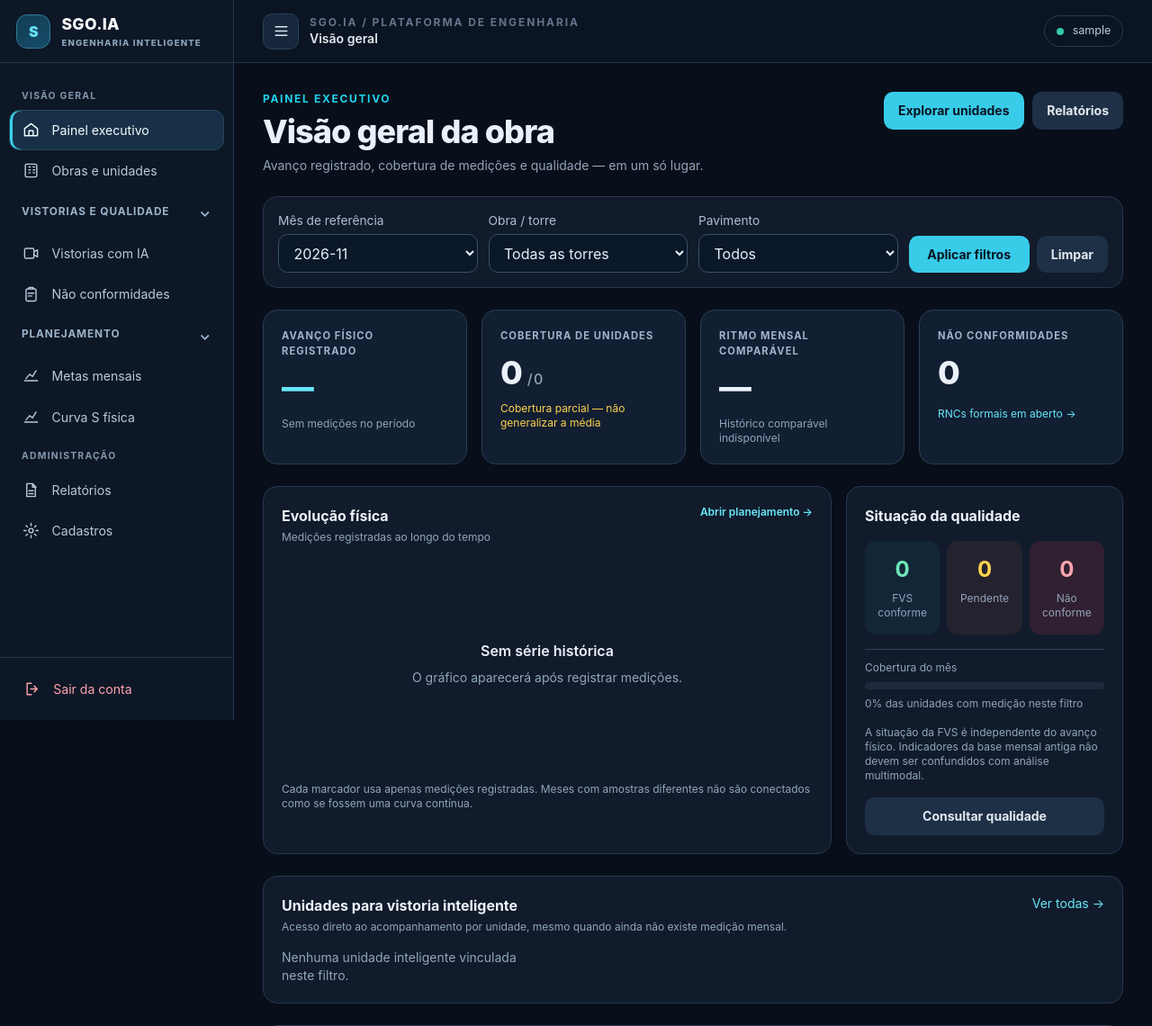
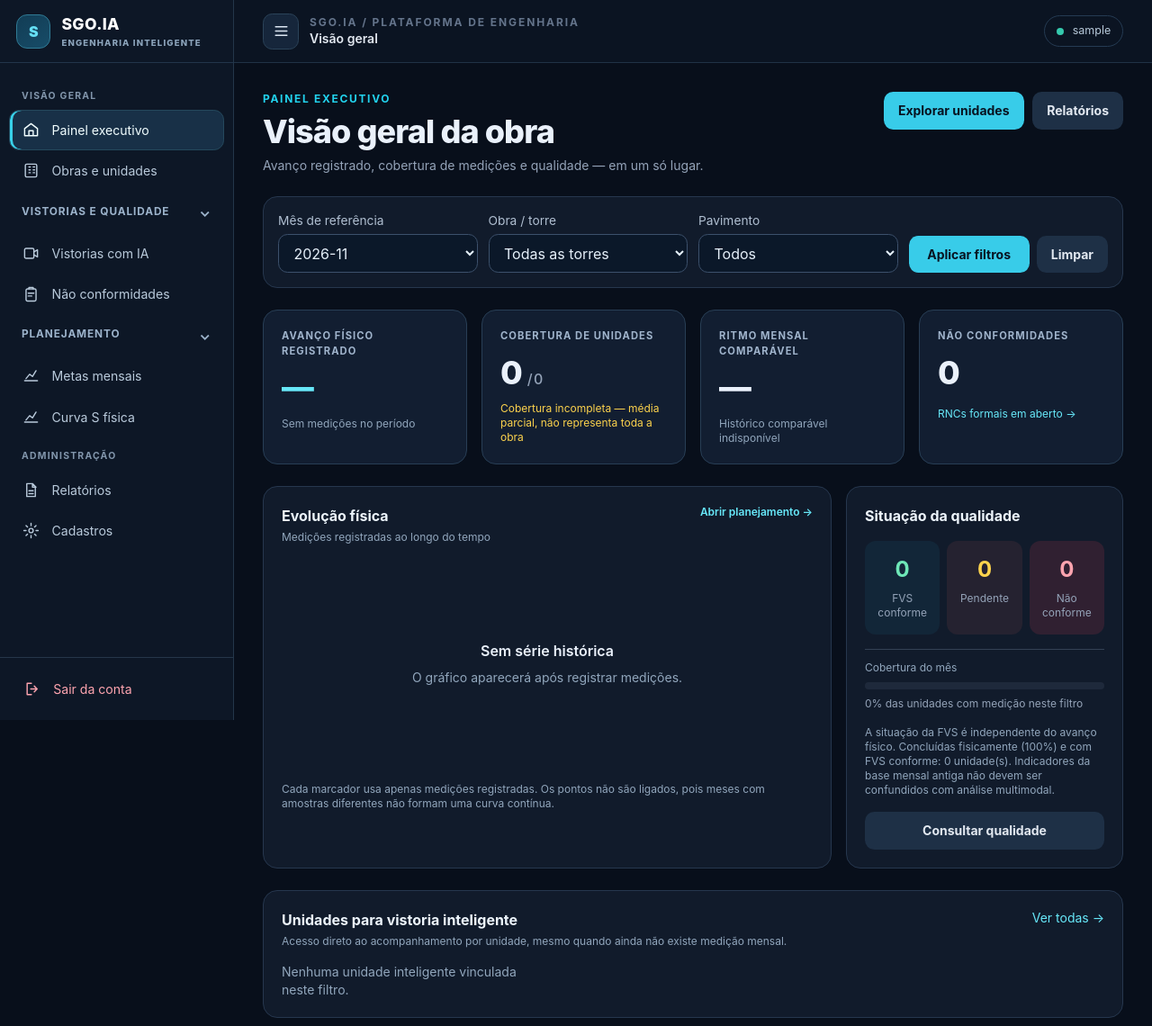
Before and after one commit to Danilo-Barreto-da-Silva/construct_os, a Django app: page / in a window 1280 px wide. Shown: the top 1140 px of the page at 90% size. Run offline with Django 5.2, Linux system fonts and the light colour scheme; the visitor is signed in with stand-in values (Sample User, id 1); data that the repository does not hold is empty; some libraries are stand-ins or nearby versions.

Commit message:
fix(ui): preservar avisos auditáveis de cobertura, FVS e pesos nos novos painéis

```diff
--- a/obras/templates/obras/painel.html
+++ b/obras/templates/obras/painel.html
@@ -38,7 +38,7 @@
  <section class="sgo-kpi">
   <p class="sgo-kpi-label">Cobertura de unidades</p>
   <p class="sgo-kpi-value">{{ total_med }} <span class="text-base font-medium text-slate-400">/ {{ total_unidades }}</span></p>
-  <p class="text-xs {% if cobertura_completa %}text-emerald-300{% else %}text-amber-300{% endif %}">{% if cobertura_completa %}Cobertura completa{% else %}Cobertura parcial — não generalizar a média{% endif %}</p>
+  <p class="text-xs {% if cobertura_completa %}text-emerald-300{% else %}text-amber-300{% endif %}">{% if cobertura_completa %}Cobertura completa{% else %}Cobertura incompleta — média parcial, não representa toda a obra{% endif %}</p>
  </section>
  <section class="sgo-kpi">
   <p class="sgo-kpi-label">Ritmo mensal comparável</p>
@@ -60,11 +60,11 @@
   </div>
   {% if meses_grafico %}
    <div id="scurveChart" class="min-h-[285px]" aria-label="Gráfico de médias mensais, amostras podem variar"></div>
-   <div class="flex flex-wrap gap-3 text-xs text-slate-400">{% for amostra in cobertura_grafico %}<span>{{ amostra.mes }}: {{ amostra.quantidade }}/{{ amostra.total }} unidades</span>{% endfor %}</div>
+   <div class="flex flex-wrap gap-3 text-xs text-slate-400">{% for amostra in cobertura_grafico %}<span>{{ amostra.mes }}: {{ amostra.quantidade }} de {{ amostra.total }} unidades</span>{% endfor %}</div>
   {% else %}
    <div class="min-h-[240px] grid place-content-center text-center"><p class="font-semibold">Sem série histórica</p><p class="text-sm sgo-muted mt-2">O gráfico aparecerá após registrar medições.</p></div>
   {% endif %}
-  <p class="text-xs sgo-muted">Cada marcador usa apenas medições registradas. Meses com amostras diferentes não são conectados como se fossem uma curva contínua.</p>
+  <p class="text-xs sgo-muted">Cada marcador usa apenas medições registradas. Os pontos não são ligados, pois meses com amostras diferentes não formam uma curva contínua.</p>
  </section>
  <section class="panel p-5 space-y-4">
   <h2 class="sgo-section-title">Situação da qualidade</h2>
@@ -80,7 +80,7 @@
    </div>
    <p class="text-xs text-slate-400 mt-2">{{ percentual_cobertura }}% das unidades com medição neste filtro</p>
   </div>
-  <p class="text-xs sgo-muted">A situação da FVS é independente do avanço físico. Indicadores da base mensal antiga não devem ser confundidos com análise multimodal.</p>
+  <p class="text-xs sgo-muted">A situação da FVS é independente do avanço físico. Concluídas fisicamente (100%) e com FVS conforme: {{ unidades_iso_ok }} unidade(s). Indicadores da base mensal antiga não devem ser confundidos com análise multimodal.</p>
   <a href="{% url 'lista_rncs' %}" class="btn btn-muted w-full">Consultar qualidade</a>
  </section>
 </div>
```
